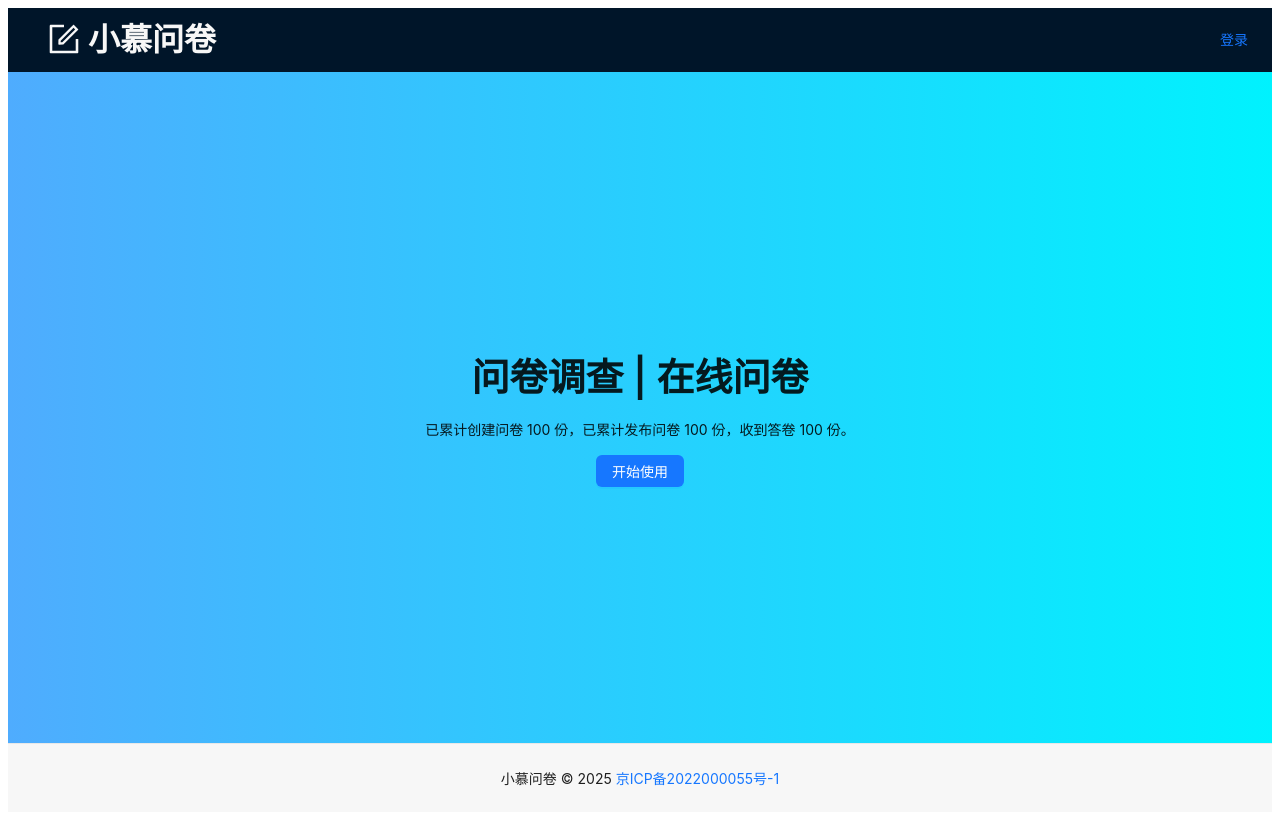
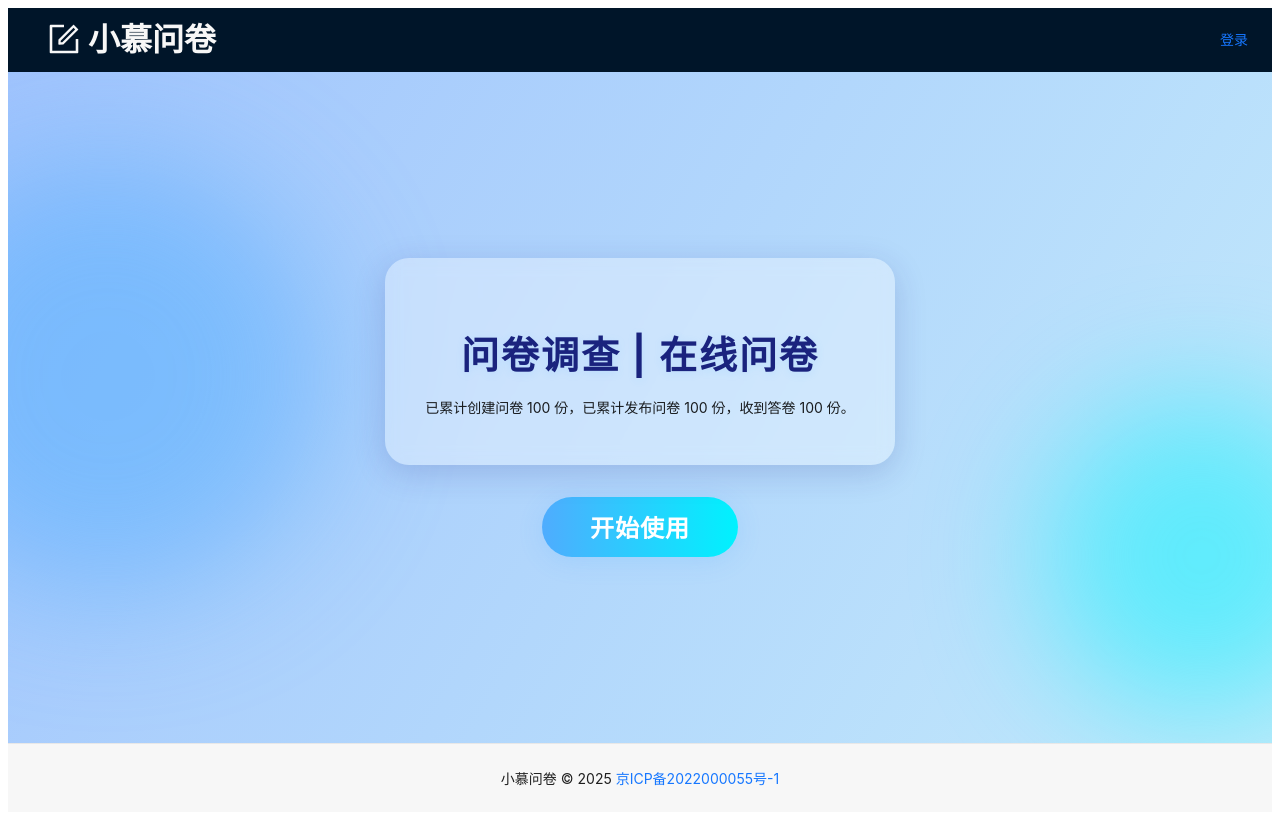
Before and after one commit to guolola/questionnaire-star---react, a React (Vite) app: page / in a window 1280 px wide. Built offline with nearby package versions, Linux system fonts and the light colour scheme.

Commit message:
1.修改首页样式

```diff
--- a/src/pages/styles/Home.module.scss
+++ b/src/pages/styles/Home.module.scss
@@ -4,14 +4,86 @@
   flex-direction: column;
   justify-content: center;
   align-items: center;
-  background-image: linear-gradient(to right, #4facfe 0%, #00f2fe 100%);
+  background: linear-gradient(120deg, #a1c4fd 0%, #c2e9fb 100%);
+  position: relative;
+  overflow: hidden;
+
+  // 动态渐变光斑
+  &::before, &::after {
+    content: "";
+    position: absolute;
+    border-radius: 50%;
+    filter: blur(60px);
+    opacity: 0.5;
+    animation: float 8s infinite alternate;
+    z-index: 0;
+  }
+  &::before {
+    width: 400px;
+    height: 400px;
+    left: -100px;
+    top: 10%;
+    background: #4facfe;
+    animation-delay: 0s;
+  }
+  &::after {
+    width: 300px;
+    height: 300px;
+    right: -80px;
+    bottom: 10%;
+    background: #00f2fe;
+    animation-delay: 2s;
+  }
+
+  @keyframes float {
+    0% { transform: translateY(0) scale(1);}
+    100% { transform: translateY(40px) scale(1.1);}
+  }
 
   .info {
+    position: relative;
+    z-index: 1;
+    background: rgba(255, 255, 255, 0.35);
+    box-shadow: 0 8px 32px 0 rgba(31, 38, 135, 0.18);
+    backdrop-filter: blur(8px);
+    border-radius: 24px;
+    padding: 48px 40px 32px 40px;
     text-align: center;
+    margin-bottom: 32px;
+    min-width: 340px;
 
-    button {
-      height: 60px;
-      font-size: 24px;
+    h1, .ant-typography {
+      color: #1a237e;
+      text-shadow: 0 2px 8px rgba(79, 172, 254, 0.15);
+      font-weight: 700;
+      letter-spacing: 2px;
+    }
+
+    .ant-typography {
+      color: #1565c0;
+      font-size: 18px;
+      margin-top: 12px;
+      margin-bottom: 0;
+    }
+  }
+
+  button {
+    height: 60px;
+    font-size: 24px;
+    padding: 0 48px;
+    border-radius: 32px;
+    background: linear-gradient(90deg, #4facfe 0%, #00f2fe 100%);
+    box-shadow: 0 4px 24px 0 rgba(79, 172, 254, 0.18);
+    border: none;
+    color: #fff;
+    font-weight: 600;
+    letter-spacing: 1px;
+    transition: transform 0.2s, box-shadow 0.2s, background 0.3s;
+
+    &:hover {
+      transform: translateY(-4px) scale(1.04);
+      box-shadow: 0 8px 32px 0 rgba(0, 242, 254, 0.25);
+      background: linear-gradient(90deg, #00f2fe 0%, #4facfe 100%);
     }
   }
 }
```
